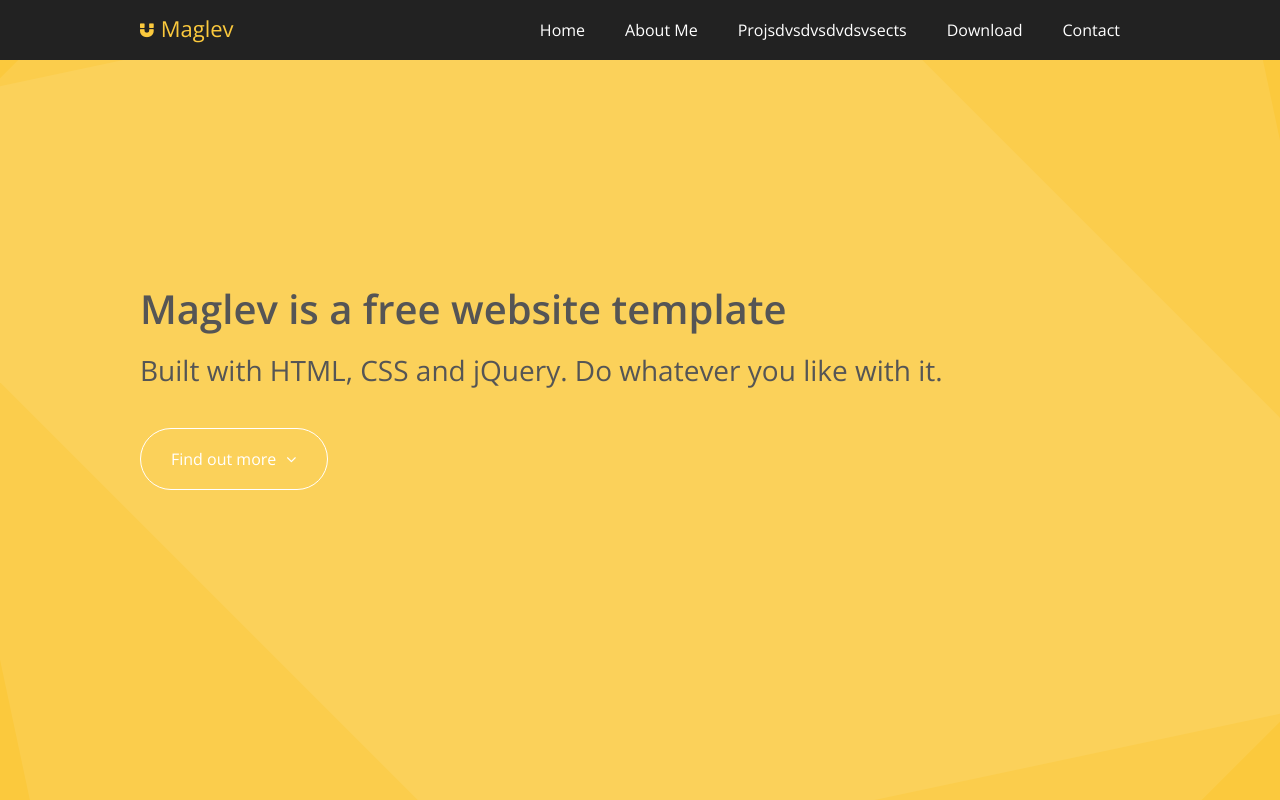
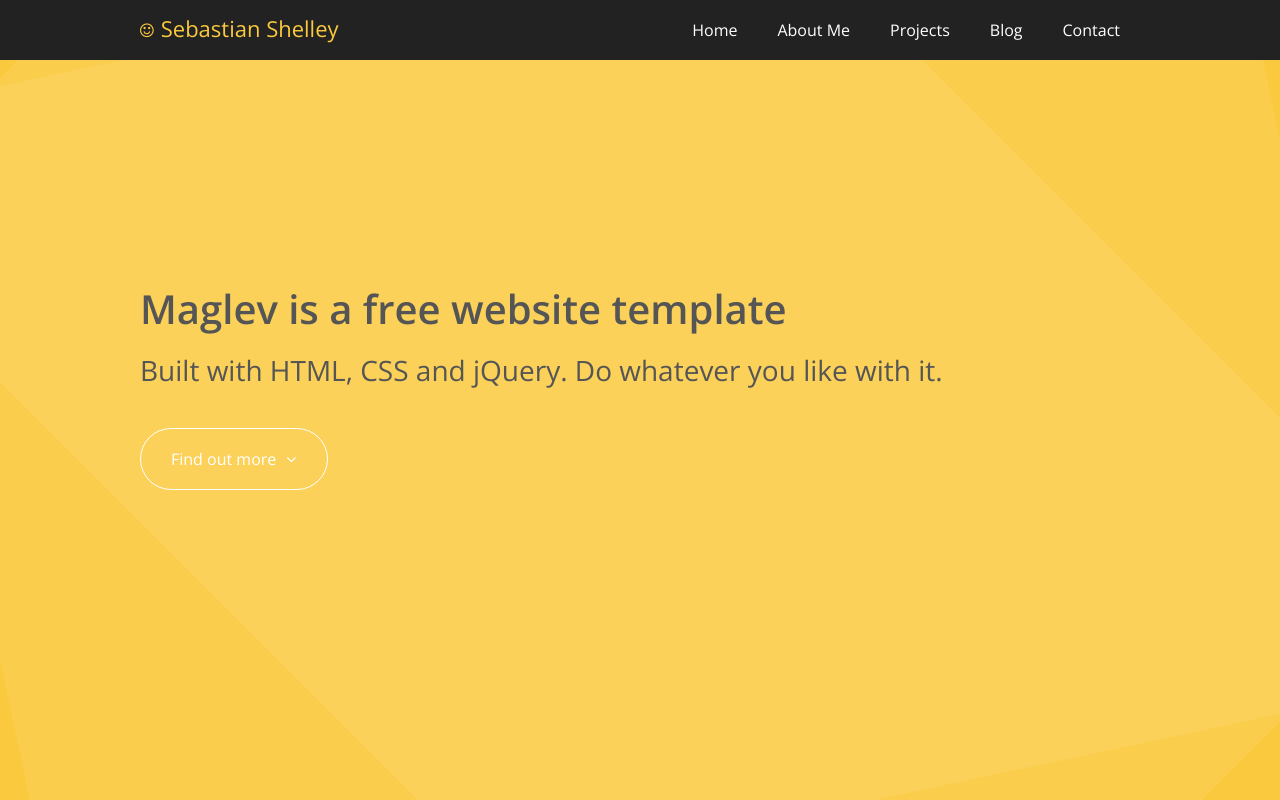
Before and after one commit to Albatraoz189/theboxmike.github.io, a plain HTML site: page index.html in a window 1280 px wide. Shown: the top 800 px of the page. Drawn offline with nearby package versions, Linux system fonts and the light colour scheme.

Commit message:
0.1.1.1
0.1.1.1

```diff
--- a/index.html
+++ b/index.html
@@ -8,7 +8,7 @@
         <title>Sebastian Shelley</title>
 
         <link href="https://fonts.googleapis.com/css?family=Open+Sans:300,600" rel="stylesheet">
-        <link href='https://fonts.googleapis.com/css?family=Merriweather:300,700' rel='stylesheet' type='text/css'>
+        <link href="https://fonts.googleapis.com/css?family=Merriweather:300,700" rel="stylesheet" type="text/css">
         <link href="https://maxcdn.bootstrapcdn.com/font-awesome/4.4.0/css/font-awesome.min.css" rel="stylesheet">
         <link href="style.css" rel="stylesheet">
 
@@ -17,14 +17,14 @@
 
         <header>
             <div class="container">
-                <h1 class="logo"><i class="fa fa-magnet"></i>Maglev</h1>
-                <i class="fa fa-bars toggle-menu"></i>
+              <h1 class="logo"><em class="fa fa-smile-o"></em>Sebastian Shelley</h1>
+              <i class="fa fa-bars toggle-menu"></i>
                 <nav>
                     <ul>
                         <li><a href="#" data-scrollto="splash">Home</a></li>
                         <li><a href="#" data-scrollto="overview">About Me</a></li>
-                        <li><a href="#" data-scrollto="feature">Projsdvsdvsdvdsvsects</a></li>
-                        <li><a href="#" data-scrollto="cta">Download</a></li>
+                        <li><a href="#" data-scrollto="feature">Projects</a></li>
+                        <li><a href="#" data-scrollto="cta">Blog</a></li>
                         <li><a href="#" data-scrollto="contact">Contact</a></li>
                     </ul>
                 </nav>
```
